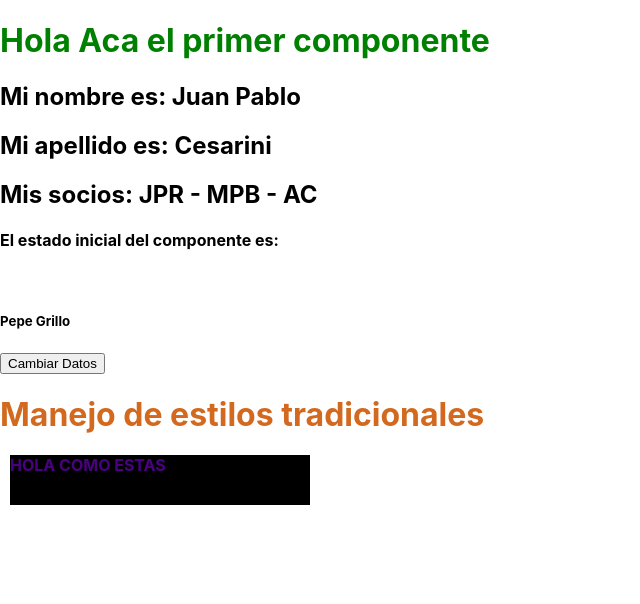
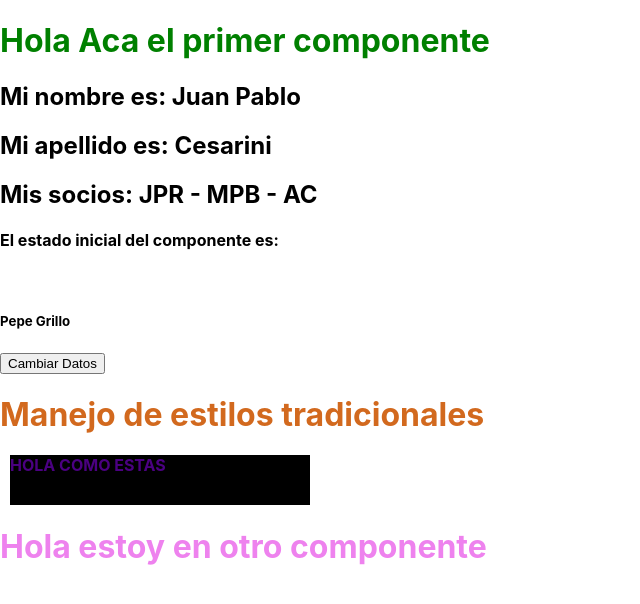
Before and after one commit to juanPabloCesarini/react-udemy, a React (Create React App) app in the folder cursoudemy/: page / in a window 1280 px wide. Shown: the top 604 px of the page, without its empty margins (0-640 px from the left). Built offline with nearby package versions, Linux system fonts and the light colour scheme.

Commit message:
estilos en modulos

```diff
--- a/cursoudemy/src/App.js
+++ b/cursoudemy/src/App.js
@@ -4,7 +4,7 @@ import Propiedades from './Components/Propiedades';
 import Estados from './Components/Estados';
 import EstilosTradicionales from './Components/EstilosTradicionales';
 import EstilosLinea from './Components/EstilosLinea';
-
+import EstilosEnModulos from './Components/EstilosEnModulos';
 
 function App() {
     const socios = "JPR - MPB - AC";
@@ -17,7 +17,8 @@ function App() {
             />
             <Estados />
             <EstilosTradicionales />
-            <EstilosLinea/>
+            <EstilosLinea />
+            <EstilosEnModulos/>
 
         </>
     );
--- /dev/null
+++ b/cursoudemy/src/Components/EstilosEnModulos/EstilosEnModulos.js
@@ -0,0 +1,18 @@
+import React, { Component } from 'react'
+import styles from './EstilosEnModulos.module.css'
+
+export default class EstilosEnModulos extends Component {
+    constructor(props) {
+        super(props);
+        this.state = {
+
+        }
+    }
+    render() {
+        return (
+            <>
+                <h1 className={styles.color_h1}> Hola estoy en otro componente</h1>
+            </>
+        )
+    }
+}
--- /dev/null
+++ b/cursoudemy/src/Components/EstilosEnModulos/EstilosEnModulos.module.css
@@ -0,0 +1,3 @@
+.color_h1 {
+  color: violet;
+}
--- /dev/null
+++ b/cursoudemy/src/Components/EstilosEnModulos/index.js
@@ -0,0 +1,2 @@
+import EstilosEnModulos from "./EstilosEnModulos"
+export default EstilosEnModulos
```
